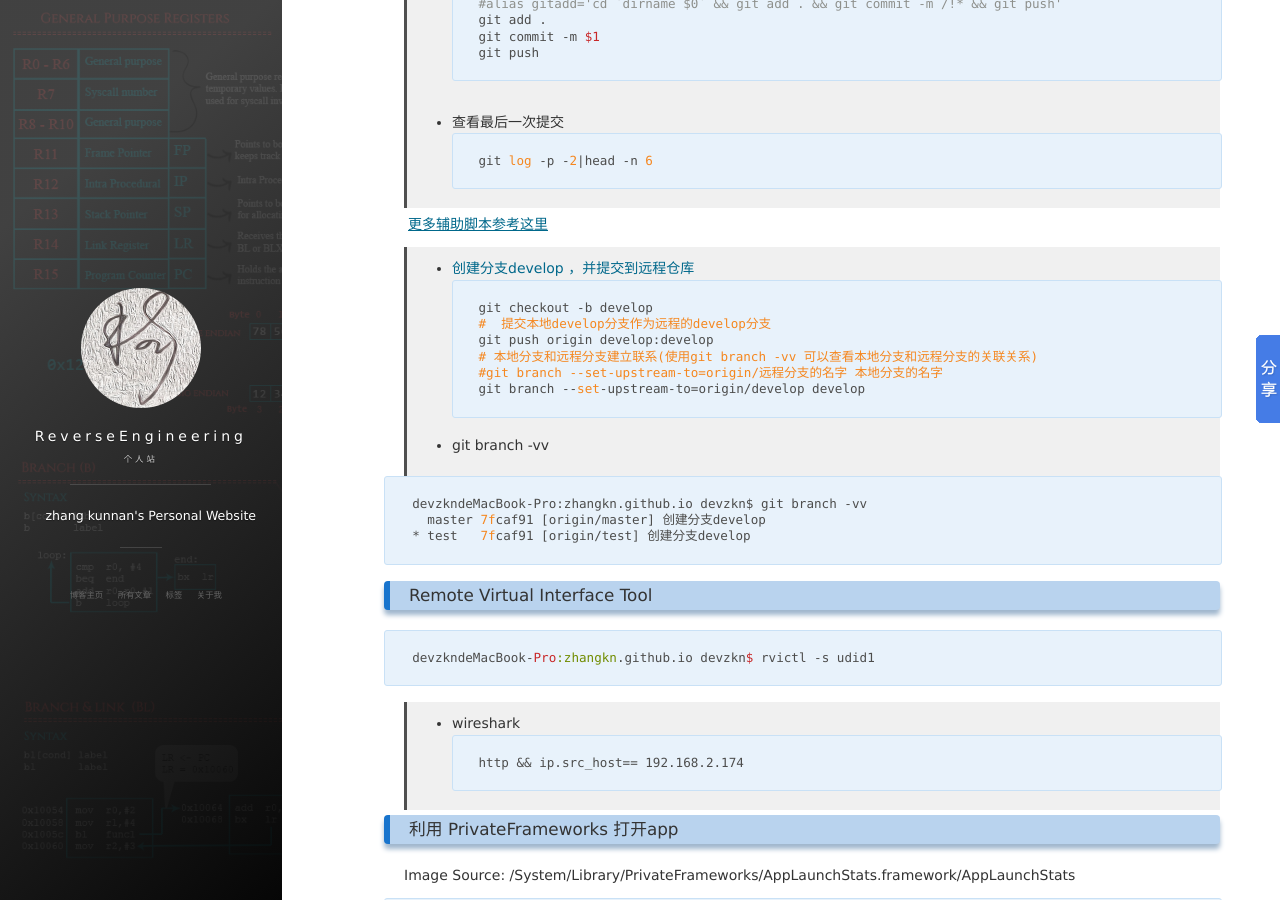
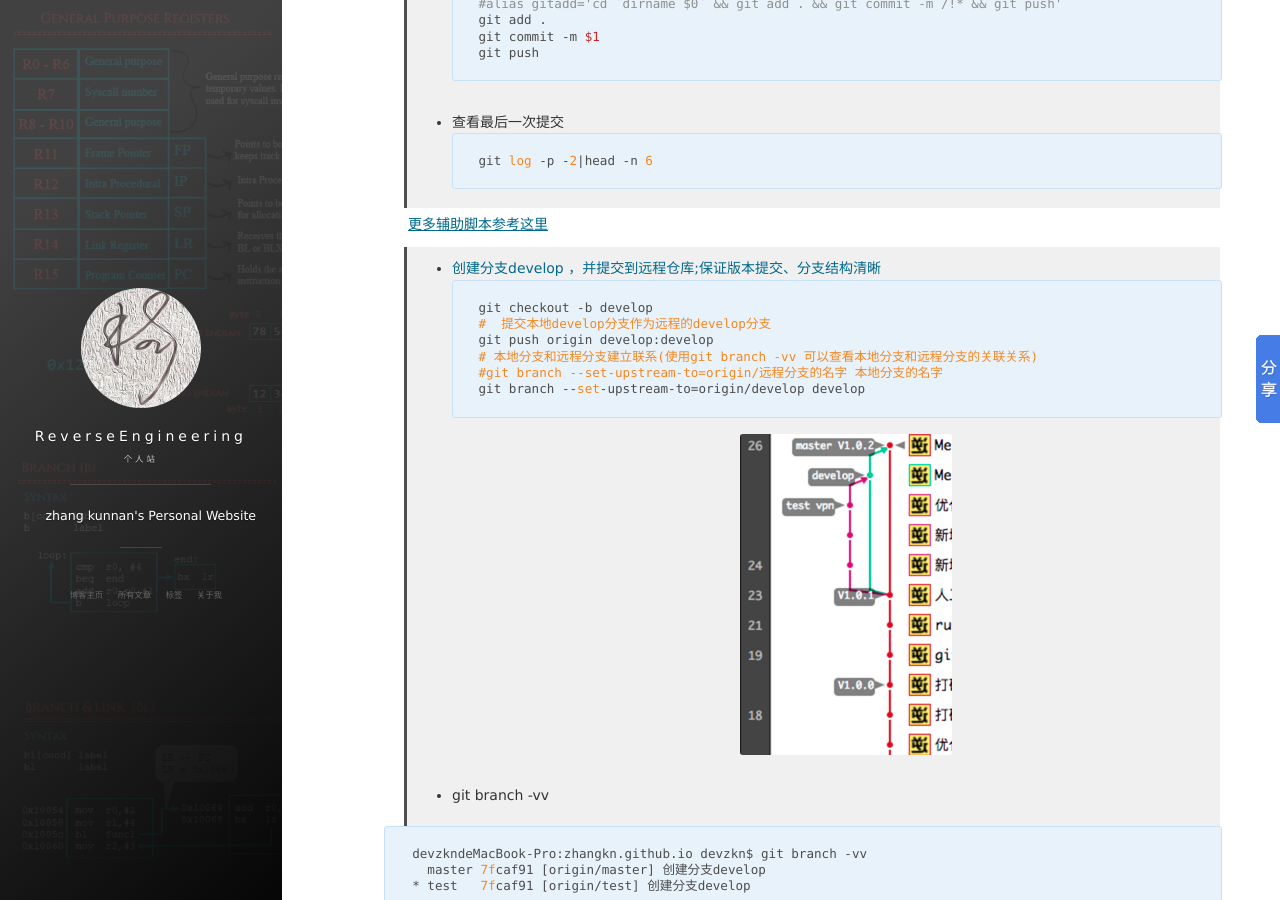
Before and after one commit to zhangkn/zhangkn.github.io, a Jekyll site: the page built from _posts/2017-12-14-usefulCommand.md, in a window 1280 px wide and 900 px high, scrolled down 4560 px. Built offline with Jekyll 4.4.1, drawn with Linux system fonts in a browser that asks for light colours; nearby versions of some CDN libraries; comment, search, counter and statistics services are not loaded.

Commit message:
保证版本提交、分支结构清晰

````diff
--- a/_posts/2017-12-14-usefulCommand.md
+++ b/_posts/2017-12-14-usefulCommand.md
@@ -230,7 +230,7 @@ git log -p -2|head -n 6
 
 [更多辅助脚本参考这里](https://github.com/zhangkn/KNBin)
 
->* [创建分支develop ，并提交到远程仓库](https://github.com/zhangkn/KNBin/blob/master/knco)
+>* [创建分支develop ，并提交到远程仓库;保证版本提交、分支结构清晰](https://github.com/zhangkn/KNBin/blob/master/knco)
 ```
 git checkout -b develop
 #  提交本地develop分支作为远程的develop分支
@@ -239,6 +239,8 @@ git push origin develop:develop
 #git branch --set-upstream-to=origin/远程分支的名字 本地分支的名字
 git branch --set-upstream-to=origin/develop develop
 ```
+![](/images/posts/{{page.title}}/knco.png)
+
 >* git branch -vv
 
 ```
````
Also changed, not shown: images/posts/usefulCommand/knco.png (added).
